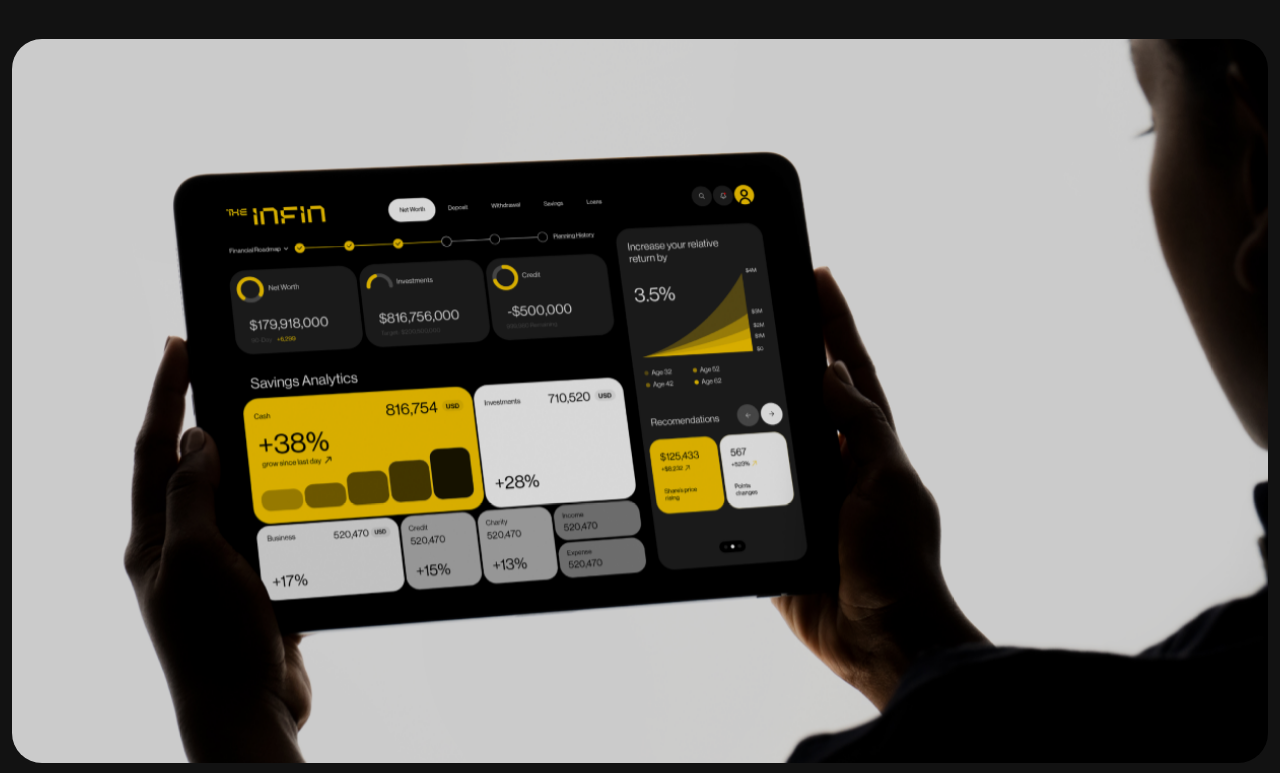
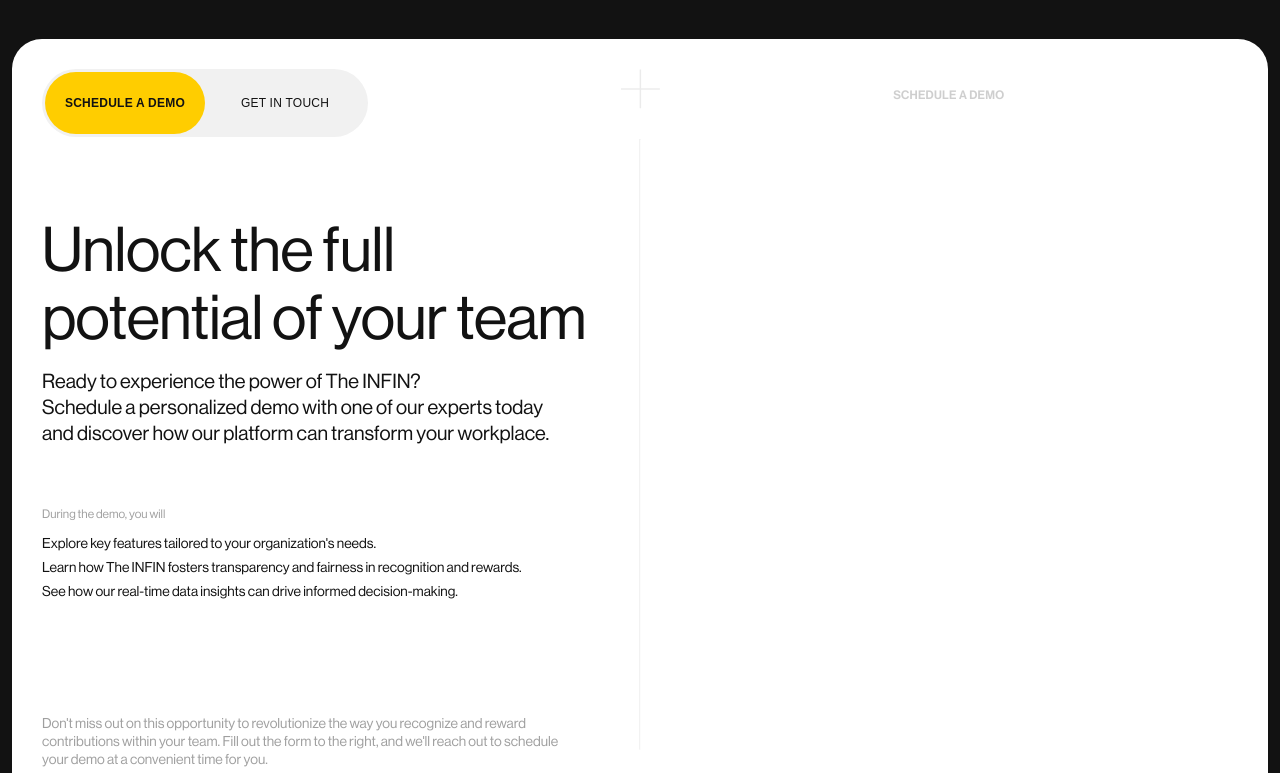
Before and after one commit to IhorLeonov/the-infin-full, a Next.js app: page /contact in a window 1280 px wide. Shown: the part 500-1273 px from the top of the page. Built offline with nearby package versions, Linux system fonts and the light colour scheme.

Commit message:
UPD | contact page

```diff
--- a/src/app/contact/page.tsx
+++ b/src/app/contact/page.tsx
@@ -11,11 +11,11 @@
     <div className={styles.page}>
       <main className={styles.main}>
         <Hero />
+        <Contact />
         <LargeImage
           mobileImage="/images/handphone-mobile.png"
           desctopImage="/images/handphone-desktop.png"
         />
-        <Contact />
       </main>
 
       <BottomComponent className={styles.bottomComponent} />
--- /dev/null
+++ b/src/components/molecules/Switcher.tsx
@@ -0,0 +1,50 @@
+import React, { DetailedHTMLProps, HTMLAttributes } from 'react';
+import styles from '../../styles/components/Switcher.module.scss';
+import clsx from 'clsx';
+
+import { colors } from '@/lib/constants';
+
+interface SwitcherProps
+  extends DetailedHTMLProps<HTMLAttributes<HTMLDivElement>, HTMLDivElement> {
+  className: string;
+  isActive: 'left' | 'right';
+  leftButtonClick: () => void;
+  rightButtonClick: () => void;
+}
+
+export default function Switcher({
+  className,
+  isActive,
+  leftButtonClick,
+  rightButtonClick,
+  ...props
+}: SwitcherProps) {
+  const { accent } = colors;
+
+  return (
+    <div className={clsx(styles.switcher, className)} {...props}>
+      <button
+        type="button"
+        className={styles.leftButton}
+        onClick={leftButtonClick}
+        style={{
+          background: isActive === 'left' ? accent : '#FFFFFF00',
+          fontWeight: isActive === 'left' ? 600 : 500,
+        }}
+      >
+        Schedule a demo
+      </button>
+      <button
+        type="button"
+        className={styles.rightButton}
+        onClick={rightButtonClick}
+        style={{
+          background: isActive === 'right' ? accent : '#FFFFFF00',
+          fontWeight: isActive === 'right' ? 600 : 500,
+        }}
+      >
+        Get in touch
+      </button>
+    </div>
+  );
+}
--- a/src/components/organisms/ContactComponents/Contact.tsx
+++ b/src/components/organisms/ContactComponents/Contact.tsx
@@ -4,48 +4,53 @@
 import styles from '../../../styles/components/pages/Contact/Contact.module.scss';
 
 import { Section } from '@/components/atoms/Section';
-import { colors } from '@/lib/constants';
+
+import ScheduleDemo from './ScheduleDemo';
+import GetInTouch from './GetInTouch';
+import Switcher from '@/components/molecules/Switcher';
+import PlusIcon from '../../../../public/icons/plus.svg';
 
 interface ContactProps {}
 
 export default function Contact({}: ContactProps) {
-  const { accent } = colors;
-  const [isActive, setIsActive] = useState<'left' | 'right'>('left');
+  const [isActiveSection, setIsActiveSection] = useState<'left' | 'right'>(
+    'left',
+  );
 
-  const onLeftButtonClick = () => {
-    setIsActive('left');
+  const leftButtonClick = () => {
+    setIsActiveSection('left');
   };
-  const onRightButtonClick = () => {
-    setIsActive('right');
+  const rightButtonClick = () => {
+    setIsActiveSection('right');
   };
 
   return (
     <Section type="filled" className={styles.contact}>
-      <div className={styles.description}>
-        <div className={styles.switcher}>
-          <button
-            type="button"
-            className={styles.leftButton}
-            onClick={onLeftButtonClick}
-            style={{
-              background: isActive === 'left' ? accent : '#FFFFFF00',
-            }}
-          >
-            Schedule a demo
-          </button>
-          <button
-            type="button"
-            className={styles.rightButton}
-            onClick={onRightButtonClick}
-            style={{
-              background: isActive === 'right' ? accent : '#FFFFFF00',
-            }}
-          >
-            Get in touch
-          </button>
+      <Switcher
+        className={styles.switcher}
+        isActive={isActiveSection}
+        leftButtonClick={leftButtonClick}
+        rightButtonClick={rightButtonClick}
+      />
+
+      <div className={styles.wrapper}>
+        {isActiveSection === 'left' ? <ScheduleDemo /> : <GetInTouch />}
+
+        <div className={styles.separator}>
+          <PlusIcon className={styles.firstPlus} />
+          <hr className={styles.hr} />
+          <PlusIcon className={styles.secondPlus} />
+        </div>
+
+        <div className={styles.formBox}>
+          <div>
+            <p className={styles.formTitle}>
+              {isActiveSection === 'left' ? 'Schedule a demo' : 'Get in touch'}
+            </p>
+            <form className={styles.form}></form>
+          </div>
         </div>
       </div>
-      <div className={styles.formWrapper}></div>
     </Section>
   );
 }
--- /dev/null
+++ b/src/components/organisms/ContactComponents/GetInTouch.tsx
@@ -0,0 +1,18 @@
+import React from 'react';
+import styles from '../../../styles/components/pages/Contact/GetInTouch.module.scss';
+
+interface GetInTouchProps {}
+
+export default function GetInTouch({}: GetInTouchProps) {
+  return (
+    <div className={styles.description}>
+      <h3 className={styles.title}>Contact our team for collaboration</h3>
+
+      <ul>
+        <li>Have questions, feedback, or need assistance?</li>
+        <li>We&apos;re here to help! Fill out the form on your right side,</li>
+        <li>and we&apos;ll get back to you as soon as possible.</li>
+      </ul>
+    </div>
+  );
+}
--- /dev/null
+++ b/src/components/organisms/ContactComponents/ScheduleDemo.tsx
@@ -0,0 +1,40 @@
+import React from 'react';
+import styles from '../../../styles/components/pages/Contact/ScheduleDemo.module.scss';
+
+interface ScheduleDemoProps {}
+
+export default function ScheduleDemo({}: ScheduleDemoProps) {
+  return (
+    <div className={styles.description}>
+      <h3 className={styles.title}>Unlock the full potential of your team</h3>
+
+      <ul className={styles.rowList}>
+        <li>Ready to experience the power of The INFIN?</li>
+        <li>Schedule a personalized demo with one of our experts today</li>
+        <li>and discover how our platform can transform your workplace.</li>
+      </ul>
+
+      <p className={styles.smallTitle}>During the demo, you will</p>
+      <ul className={styles.rowsListSmall}>
+        <li>
+          Explore key features tailored to your organization&apos;s needs.
+        </li>
+        <li>
+          Learn how The INFIN fosters transparency and fairness in recognition
+          and rewards.
+        </li>
+        <li>
+          See how our real-time data insights can drive informed
+          decision-making.
+        </li>
+      </ul>
+
+      <p className={styles.bottomText}>
+        Don&apos;t miss out on this opportunity to revolutionize the way you
+        recognize and reward contributions within your team. Fill out the form
+        to the right, and we&apos;ll reach out to schedule your demo at a
+        convenient time for you.
+      </p>
+    </div>
+  );
+}
--- /dev/null
+++ b/src/styles/components/Switcher.module.scss
@@ -0,0 +1,33 @@
+@import '../mixins';
+@import '../variables';
+
+.switcher {
+  display: grid;
+  grid-template-columns: 1fr 1fr;
+  padding: 3px;
+
+  width: 326px;
+  height: 68px;
+
+  border-radius: 129px;
+  background-color: rgba(18, 18, 18, 0.06);
+}
+
+.leftButton,
+.rightButton {
+  border-radius: 129px;
+
+  font-size: 12px;
+  font-weight: 500;
+  letter-spacing: 0.24px;
+  text-transform: uppercase;
+
+  color: $dark;
+  background-color: transparent;
+}
+
+@media screen and (max-width: $maxMobile) {
+  .switcher {
+    width: 100%;
+  }
+}
--- a/src/styles/components/pages/Contact/Contact.module.scss
+++ b/src/styles/components/pages/Contact/Contact.module.scss
@@ -3,35 +3,93 @@
 
 .contact {
   background-color: $light;
+  position: relative;
+  height: 809px;
 }
 
 .switcher {
-  display: grid;
-  grid-template-columns: 1fr 1fr;
-  padding: 3px;
-
-  width: 326px;
-  height: 68px;
-
-  border-radius: 129px;
-  background-color: rgba(18, 18, 18, 0.06);
+  position: absolute;
+  top: 30px;
+  left: 30px;
+  z-index: 2;
 }
 
-.leftButton,
-.rightButton {
-  border-radius: 129px;
+.wrapper {
+  display: grid;
+  grid-template-columns: 1fr auto 1fr;
+}
+
+.separator {
+  display: flex;
+  flex-direction: column;
+  justify-content: space-between;
+  align-items: center;
+}
+
+.hr {
+  height: 611px;
+  width: 1px;
+  margin-top: 30px;
+  margin-bottom: 30px;
+
+  background: $dark;
+  opacity: 0.12;
+}
+
+.firstPlus,
+.secondPlus {
+  stroke: $dark;
+  stroke-width: 2.5px;
+  opacity: 0.08;
+}
+
+.formBox {
+  display: flex;
+  flex-direction: column;
+  align-items: center;
+}
+
+.formTitle {
+  margin-top: 13px;
 
   font-size: 12px;
-  font-weight: 500;
+  font-weight: 600;
   letter-spacing: 0.24px;
   text-transform: uppercase;
-
-  color: $dark;
-  background-color: transparent;
+  opacity: 0.2;
 }
 
-@media screen and (max-width: $maxMobile) {
+@media screen and (max-width: $maxTablet) {
+  .contact {
+    height: auto;
+  }
+
   .switcher {
-    width: 100%;
+    position: static;
+  }
+
+  .wrapper {
+    grid-template-columns: 1fr;
+  }
+
+  .firstPlus {
+    display: none;
+  }
+
+  .separator {
+    display: flex;
+    flex-direction: row;
+    margin-top: 35px;
+
+    height: auto;
+  }
+
+  .hr {
+    height: 1px;
+    width: calc(100% - 67px);
+  }
+
+  .formTitle {
+    margin-top: 0;
   }
 }
--- /dev/null
+++ b/src/styles/components/pages/Contact/GetInTouch.module.scss
@@ -0,0 +1,23 @@
+@import '../../../variables';
+@import '../../../mixins';
+
+.description {
+  padding-bottom: 50px;
+}
+
+.title {
+  @include h3;
+
+  margin-top: 148px;
+  margin-bottom: 16px;
+}
+
+@media screen and (max-width: $maxTablet) {
+  .description {
+    padding-bottom: 0;
+  }
+
+  .title {
+    margin-top: 40px;
+  }
+}
--- /dev/null
+++ b/src/styles/components/pages/Contact/ScheduleDemo.module.scss
@@ -0,0 +1,55 @@
+@import '../../../variables';
+@import '../../../mixins';
+
+.description {
+  display: flex;
+  flex-direction: column;
+  padding-bottom: 50px;
+}
+
+.title {
+  @include h3;
+  margin-top: 148px;
+  margin-bottom: 16px;
+  max-width: 598px;
+}
+
+.smallTitle {
+  @include p4;
+
+  margin-top: 60px;
+}
+
+.rowsListSmall {
+  @include p3;
+
+  display: flex;
+  flex-direction: column;
+  gap: 6px;
+  margin-top: 12px;
+}
+
+.bottomText {
+  @include p3;
+  opacity: 0.4;
+  margin-top: auto;
+  max-width: 520px;
+}
+
+@media screen and (max-width: $maxTablet) {
+  .description {
+    padding-bottom: 0;
+  }
+
+  .title {
+    margin-top: 40px;
+  }
+
+  .smallTitle {
+    margin-top: 20px;
+  }
+
+  .bottomText {
+    margin-top: 30px;
+  }
+}
```
